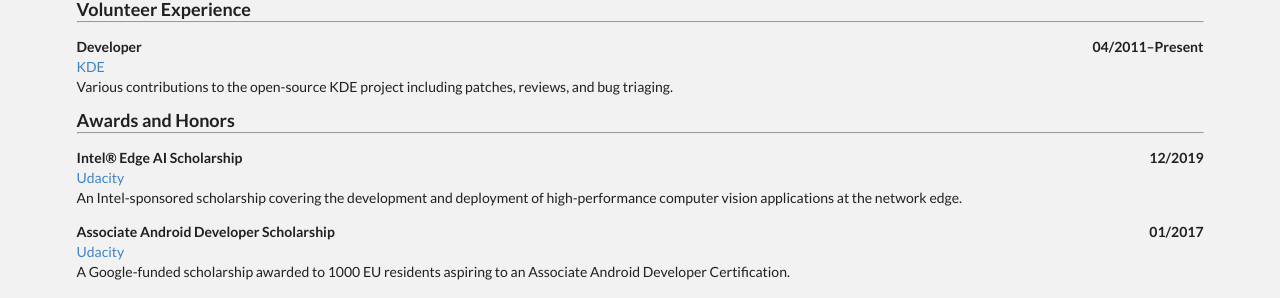
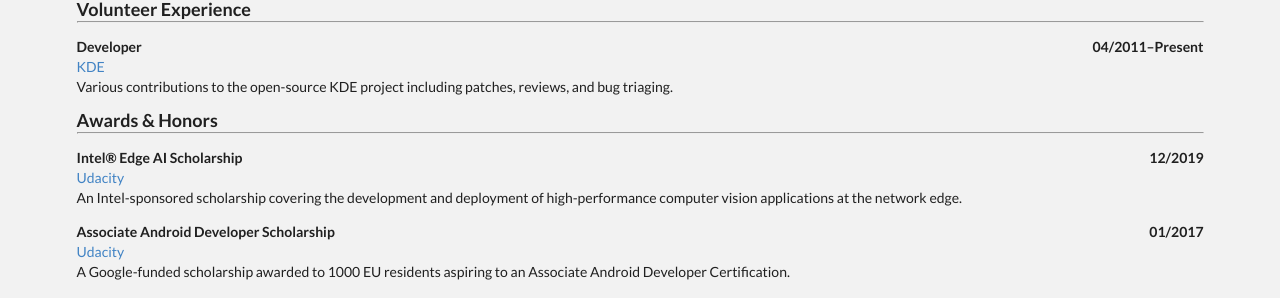
Before and after one commit to KSmanis/ksmanis.github.io, a Jekyll site: the page built from bio/index.html, in a window 1280 px wide. Shown: the part 1221-1519 px from the top of the page. Built offline with Jekyll 4.4.1, drawn with Linux system fonts in a browser that asks for light colours; some of the changed text lies outside the part shown.

Commit message:
Fix formatting for awards section

```diff
--- a/_includes/bio-awards-2.html
+++ b/_includes/bio-awards-2.html
@@ -2,20 +2,18 @@
 
 {% if site.data.bio.awards %}
 <div class="sixteen wide column no-bottom">
-  <h3 class="ui left aligned header no-bottom">Awards and Honors</h3>
+  <h3 class="ui header no-bottom">Awards &amp; Honors</h3>
   <hr style="margin: 0px;">
 </div>
 
 {% for entry in site.data.bio.awards %}
-  <div class="twelve wide column no-bottom">
-    <p class="ui no-bottom"><b>{{ entry.title }}</b></p>
-    <p class="ui no-bottom"><a href="{{ entry.website }}">{{ entry.awarder }}</a></p>
+<div class="sixteen wide column no-bottom">
+  <b>{{ entry.title }}<span style="float:right;">{{ entry.date | slice: 5,7 }}/{{ entry.date | slice: 0,4 }}</span></b>
 </div>
-  <div class="four wide right aligned column no-bottom">
-    <p class="ui no-bottom"><b>{{ entry.date | slice: 5,7 }}/{{ entry.date | slice: 0,4 }}</b></p>
+<div class="sixteen wide column no-bottom" style="padding-top: 0px;">
+  <a href="{{ entry.website }}">{{ entry.awarder }}</a>
 </div>
-
-  <div style="padding-top: 0px;" class="sixteen wide column no-bottom">
+<div class="sixteen wide column no-bottom" style="padding-top: 0px;">
   <p class="ui no-bottom">{{ entry.summary }}</p>
   {% if entry.highlights %}
   <ul style="margin: 0px;">
```
Lines whose indentation alone changed are shown as unchanged.
